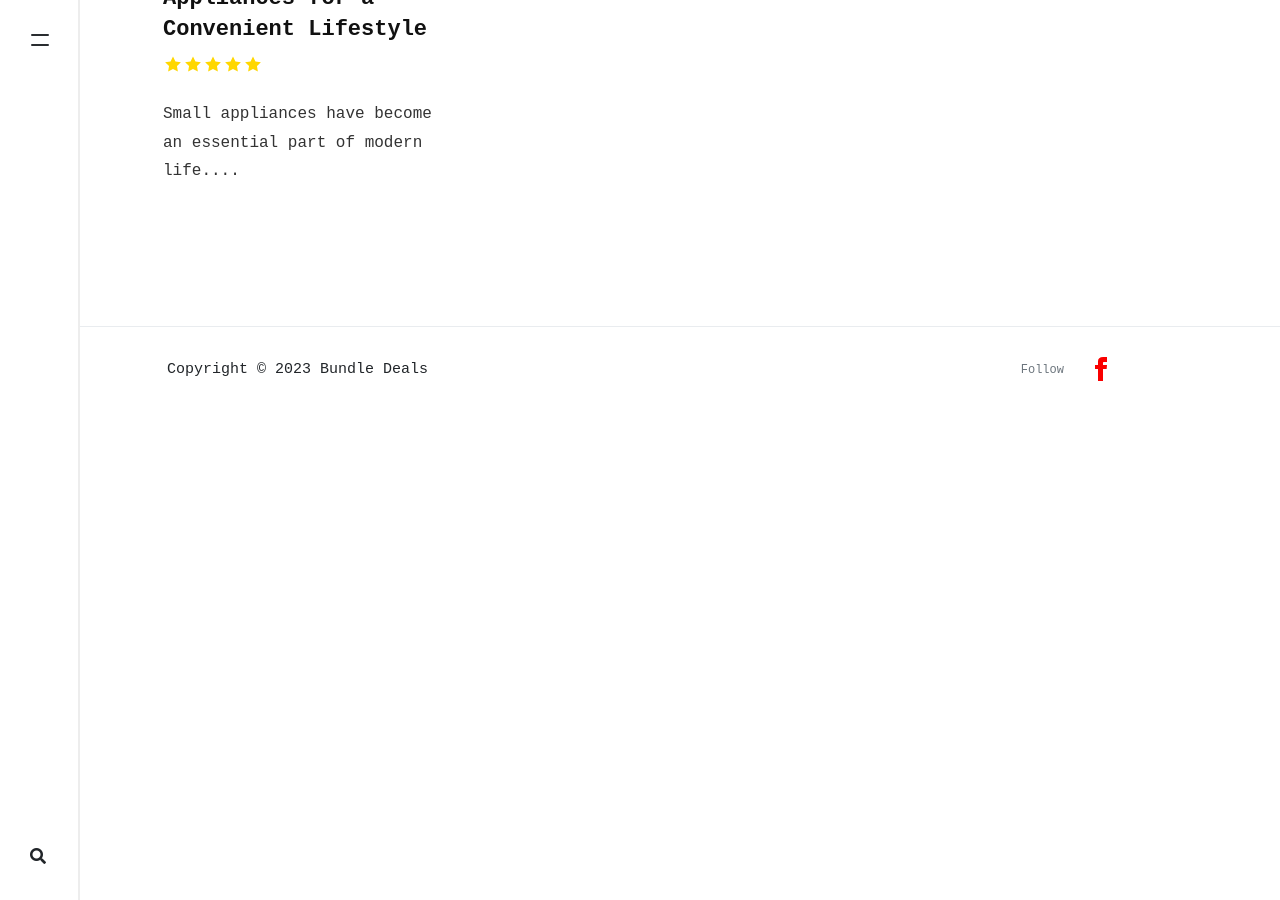
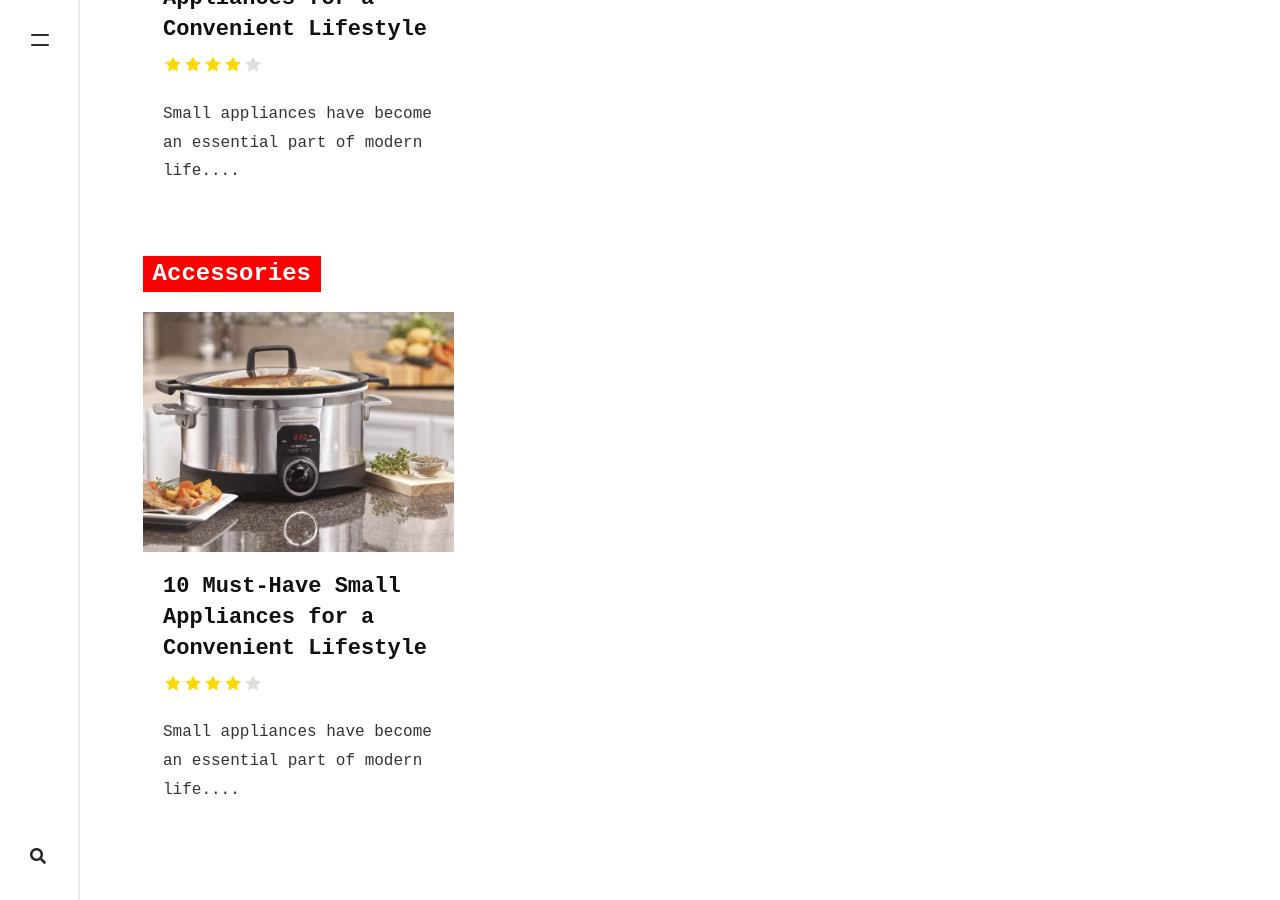
Before and after one commit to bundle-deals/bundle-deals.github.io, a Jekyll site: the page built from _pages/categories.md, in a window 1280 px wide and 900 px high, scrolled down 1136 px. Built offline with Jekyll 4.4.1, drawn with Linux system fonts in a browser that asks for light colours; nearby versions of some CDN libraries; comment, search, counter and statistics services are not loaded; before the commit the page ends 1549 px from its top, so only the background shows below that.

Commit message:
Update Blog “2020-02-12-31-must-have-small-appliances-for-a-convenient-lifestyle”

```diff
--- a/_posts/2020-02-12-31-must-have-small-appliances-for-a-convenient-lifestyle.md
+++ b/_posts/2020-02-12-31-must-have-small-appliances-for-a-convenient-lifestyle.md
@@ -5,7 +5,8 @@ image: /assets/images/best-kitchen-appliances.jpeg
 categories:
   - Office
   - Outdoor
-rating: 5
+  - Accessories
+rating: "4"
 toc: true
 author: killcreek
 beforetoc: Discover the top 10 small appliances that can simplify your routine
```
